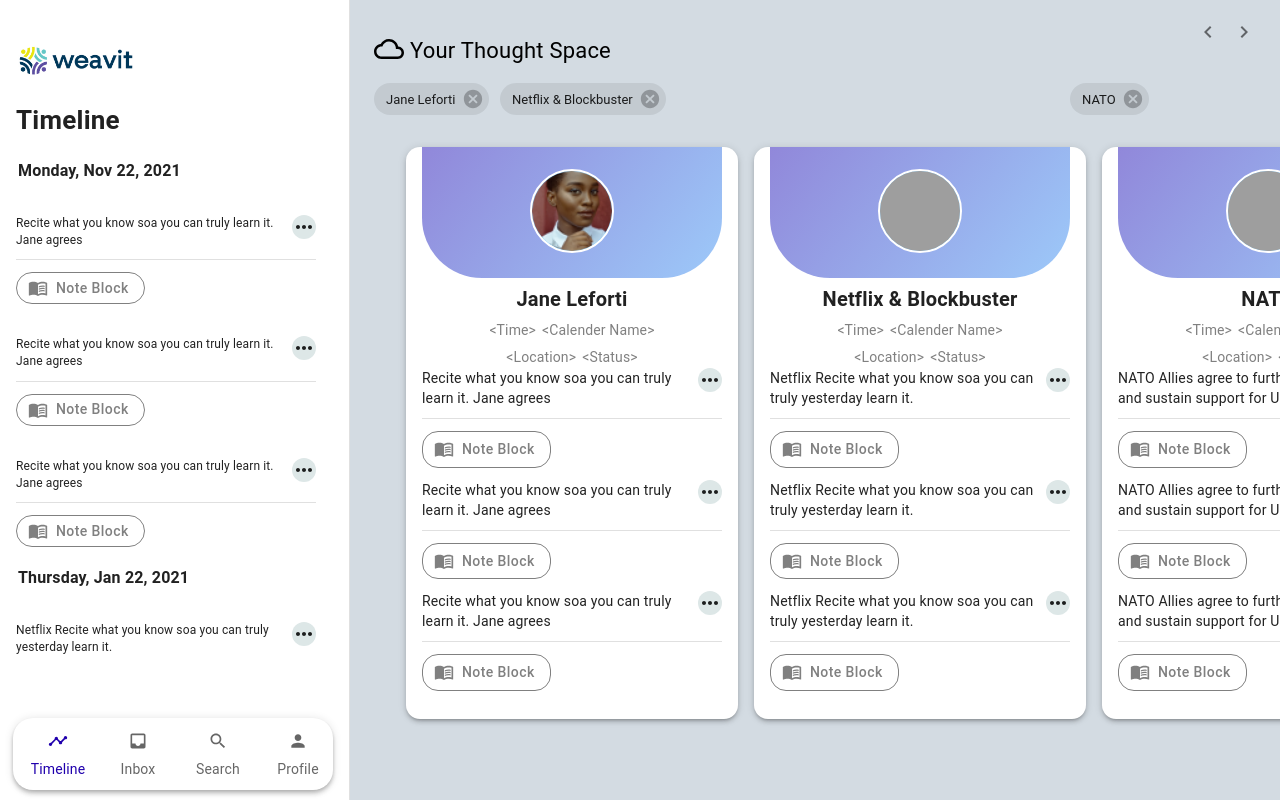
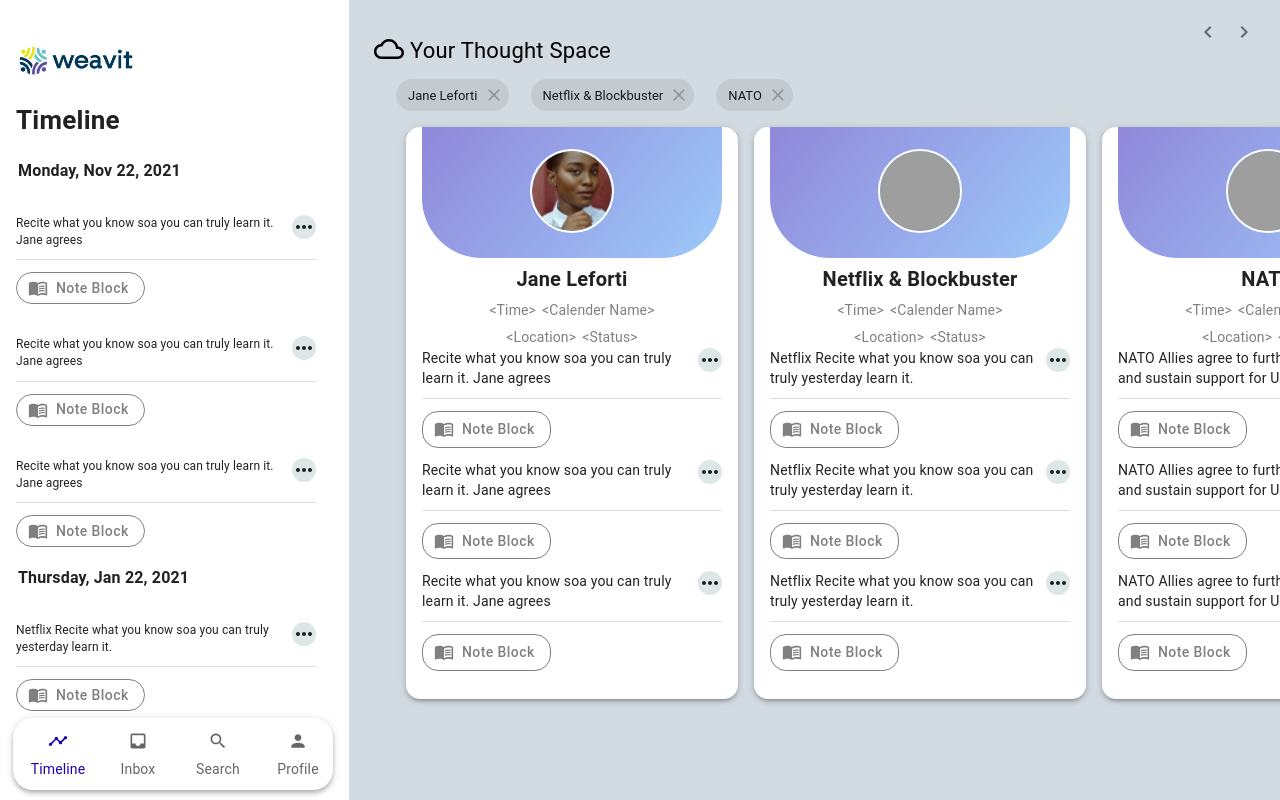
Before and after one commit to joseferrar/weavit-typescript, a React (Create React App) app: page / in a window 1280 px wide. Shown: the top 800 px of the page. Built offline with nearby package versions, Linux system fonts and the light colour scheme; grey boxes are pictures that could not be loaded.

Commit message:
chip set

```diff
--- a/src/components/Cards/ThoughtCard.tsx
+++ b/src/components/Cards/ThoughtCard.tsx
@@ -1,7 +1,5 @@
-import React, { useState } from "react";
-import DraggableList from "react-draggable-lists";
+import React from "react";
 import { experimentalStyled as styled } from "@mui/material/styles";
-import Box from "@mui/material/Box";
 import Paper from "@mui/material/Paper";
 import Grid from "@mui/material/Grid";
 import Avatar from "@mui/material/Avatar";
@@ -10,7 +8,6 @@
 import Button from "@mui/material/Button";
 import MenuBookOutlinedIcon from "@mui/icons-material/MenuBookOutlined";
 import MoreHorizIcon from "@mui/icons-material/MoreHoriz";
-import { getData } from "../../data/dummyData";
 
 const Item = styled(Paper)(({ theme }) => ({
   backgroundColor: theme.palette.mode === "dark" ? "#1A2027" : "#fff",
@@ -22,7 +19,6 @@
 }));
 
 function ThoughtCard(props: any) {
-  const data = getData();
   console.log(props);
   return (
     <Grid item xs={12} sm={4} md={4} marginTop={4} marginLeft={4}>
--- a/src/components/Layouts/SideLayout.tsx
+++ b/src/components/Layouts/SideLayout.tsx
@@ -11,7 +11,7 @@
         width: 350,
         position: "fixed",
         overflowY: "scroll",
-        height: 580,
+        height: "80%",
         left: 0,
         top: 0,
         marginTop: 85,
--- a/src/pages/Home.tsx
+++ b/src/pages/Home.tsx
@@ -1,5 +1,5 @@
 import React, { useState } from "react";
-import Grid from "@mui/material/Grid";
+import CloseIcon from "@mui/icons-material/Close";
 import Chip from "@mui/material/Chip";
 import Typography from "@mui/material/Typography";
 import CloudQueueIcon from "@mui/icons-material/CloudQueue";
@@ -20,22 +20,23 @@
   return (
     <div>
       <div style={{ display: "flex", marginTop: -30 }}>
-        <CloudQueueIcon sx={{fontSize: 30}}/>
-        <Typography style={{ marginLeft: 6, fontSize: 22 }}>Your Thought Space</Typography>
+        <CloudQueueIcon sx={{ fontSize: 30 }} />
+        <Typography style={{ marginLeft: 6, fontSize: 22 }}>
+          Your Thought Space
+        </Typography>
       </div>
-      <Stack direction="row" spacing={-2} marginTop={2}>
+
+      {post.map((item, index) => (
+        <Chip
+          deleteIcon={<CloseIcon style={{ fontSize: 20 }} />}
+          label={item.title}
+          onDelete={() => deleteItem(index)}
+          style={{ marginLeft: 22, marginTop: 12 }}
+        />
+      ))}
+      <Stack direction="row" spacing={-2} marginTop={-2}>
         {post.map((item, index) => (
-          <div>
-            {index === 1 ? (
-              <Chip
-                label={item.title}
-                onDelete={() => deleteItem(index)}
-                style={{ marginLeft: -222 }}
-              />
-            ) : (
-              <Chip label={item.title} onDelete={() => deleteItem(index)} />
-            )}
-
+          <div key={index}>
             <ThoughtCard item={item} />
           </div>
         ))}
```
